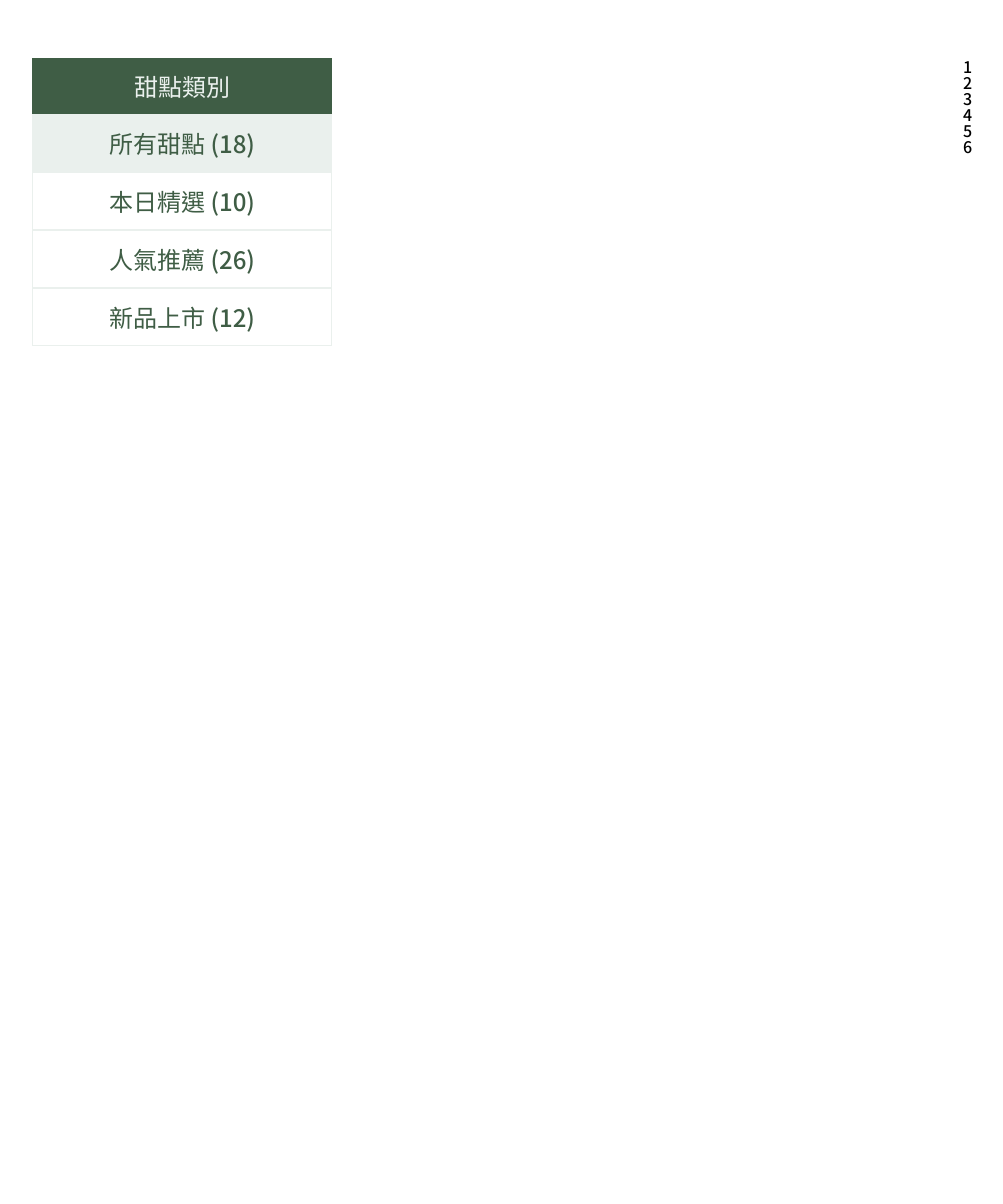
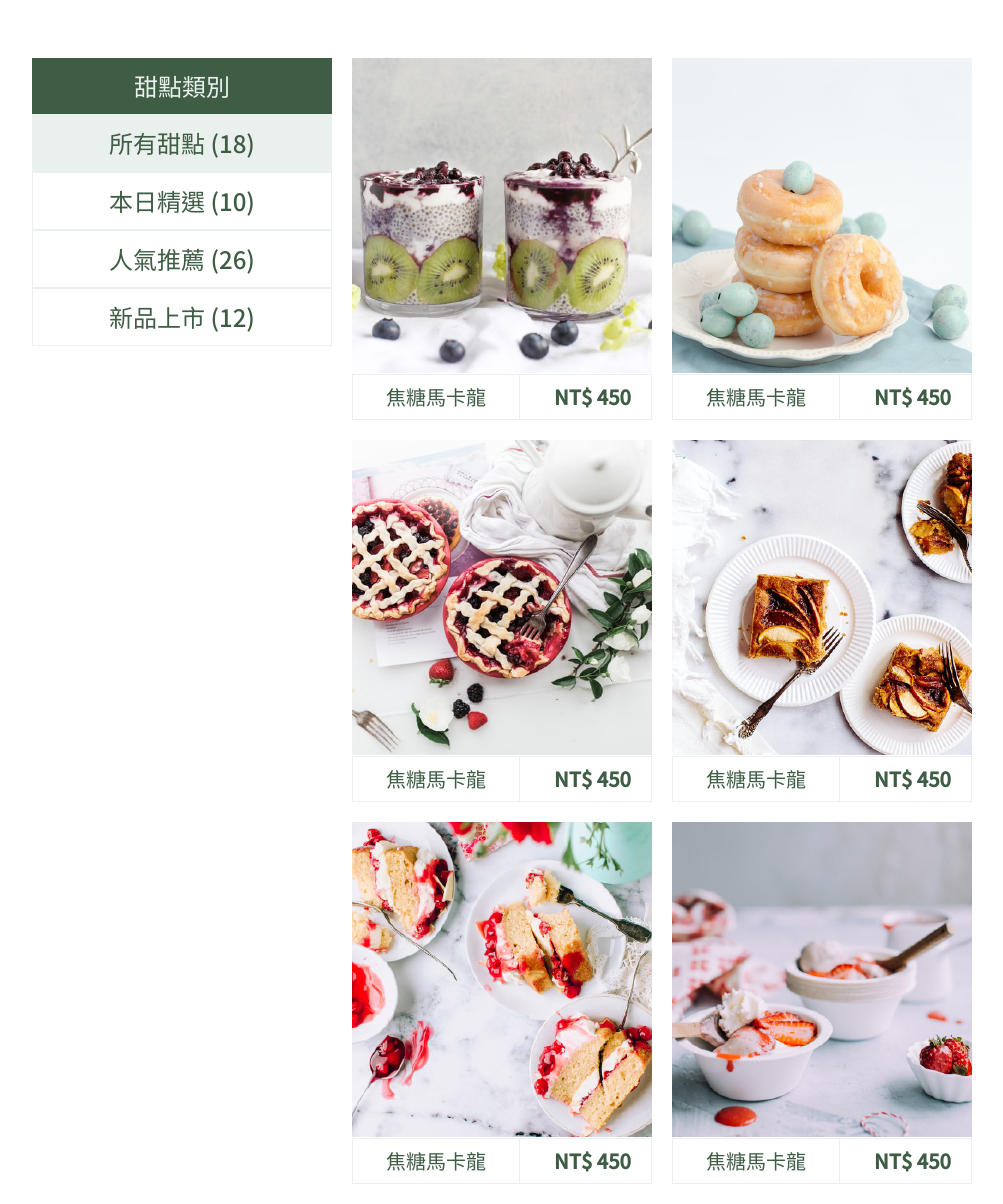
Before and after one commit to kcwang-tw/hexschool-2022-camp-task-1, a plain HTML site: page index.html in a window 1280 px wide. Shown: the part 808-2012 px from the top of the page, without its empty margins (138-1141 px from the left). Before the commit the page ends 1154 px from the top, so only its background shows below. Drawn offline with Linux system fonts and the light colour scheme.

Commit message:
新增產品列表

```diff
--- a/assets/css/main.css
+++ b/assets/css/main.css
@@ -27,5 +27,33 @@ main {
 }
 
 .product-list {
-    margin-left: 20px;
+    width: 620px;
+    display: flex;
+    flex-wrap: wrap;
+    justify-content: space-between;
 }
+
+.product {
+    margin-bottom: 20px;
+}
+
+.product-info {
+    display: flex;
+    border: 1px solid #EAF0ED;
+}
+
+.product-name {
+    border-right: 1px solid #EAF0ED;
+    color: #3F5D45;
+    font-size: 20px;
+    font-weight: 300;
+    padding: 12px 33px;
+}
+
+.price {
+    color: #3F5D45;
+    font-size: 20px;
+    font-weight: bold;
+    padding: 12px 20px 12px 0;
+    margin-left: auto;
+}
--- a/index.html
+++ b/index.html
@@ -50,16 +50,74 @@
                 <li><a href="#" class="side-nav-item text-primary">人氣推薦 (26)</a></li>
                 <li><a href="#" class="side-nav-item text-primary">新品上市 (12)</a></li>
             </ul>
-            <div class="product-list">
-                <ul>
-                    <li class="card">1</li>
-                    <li class="card">2</li>
-                    <li class="card">3</li>
-                    <li class="card">4</li>
-                    <li class="card">5</li>
-                    <li class="card">6</li>
-                </ul>
-            </div>
+            <ul class="product-list">
+                <li class="product">
+                    <img src="./assets/images/p-1.png" alt="焦糖馬卡龍">
+                    <div class="product-info">
+                        <div class="product-name">
+                            <h2>焦糖馬卡龍</h2>
+                        </div>
+                        <div class="price">
+                            NT$ 450
+                        </div>
+                    </div>
+                </li>
+                <li class="product">
+                    <img src="./assets/images/p-2.png" alt="焦糖馬卡龍">
+                    <div class="product-info">
+                        <div class="product-name">
+                            <h2>焦糖馬卡龍</h2>
+                        </div>
+                        <div class="price">
+                            NT$ 450
+                        </div>
+                    </div>
+                </li>
+                <li class="product">
+                    <img src="./assets/images/p-3.png" alt="焦糖馬卡龍">
+                    <div class="product-info">
+                        <div class="product-name">
+                            <h2>焦糖馬卡龍</h2>
+                        </div>
+                        <div class="price">
+                            NT$ 450
+                        </div>
+                    </div>
+                </li>
+                <li class="product">
+                    <img src="./assets/images/p-4.png" alt="焦糖馬卡龍">
+                    <div class="product-info">
+                        <div class="product-name">
+                            <h2>焦糖馬卡龍</h2>
+                        </div>
+                        <div class="price">
+                            NT$ 450
+                        </div>
+                    </div>
+                </li>
+                <li class="product">
+                    <img src="./assets/images/p-5.png" alt="焦糖馬卡龍">
+                    <div class="product-info">
+                        <div class="product-name">
+                            <h2>焦糖馬卡龍</h2>
+                        </div>
+                        <div class="price">
+                            NT$ 450
+                        </div>
+                    </div>
+                </li>
+                <li class="product">
+                    <img src="./assets/images/p-6.png" alt="焦糖馬卡龍">
+                    <div class="product-info">
+                        <div class="product-name">
+                            <h2>焦糖馬卡龍</h2>
+                        </div>
+                        <div class="price">
+                            NT$ 450
+                        </div>
+                    </div>
+                </li>
+            </ul>
         </main>
     </div>
 </body>
```
